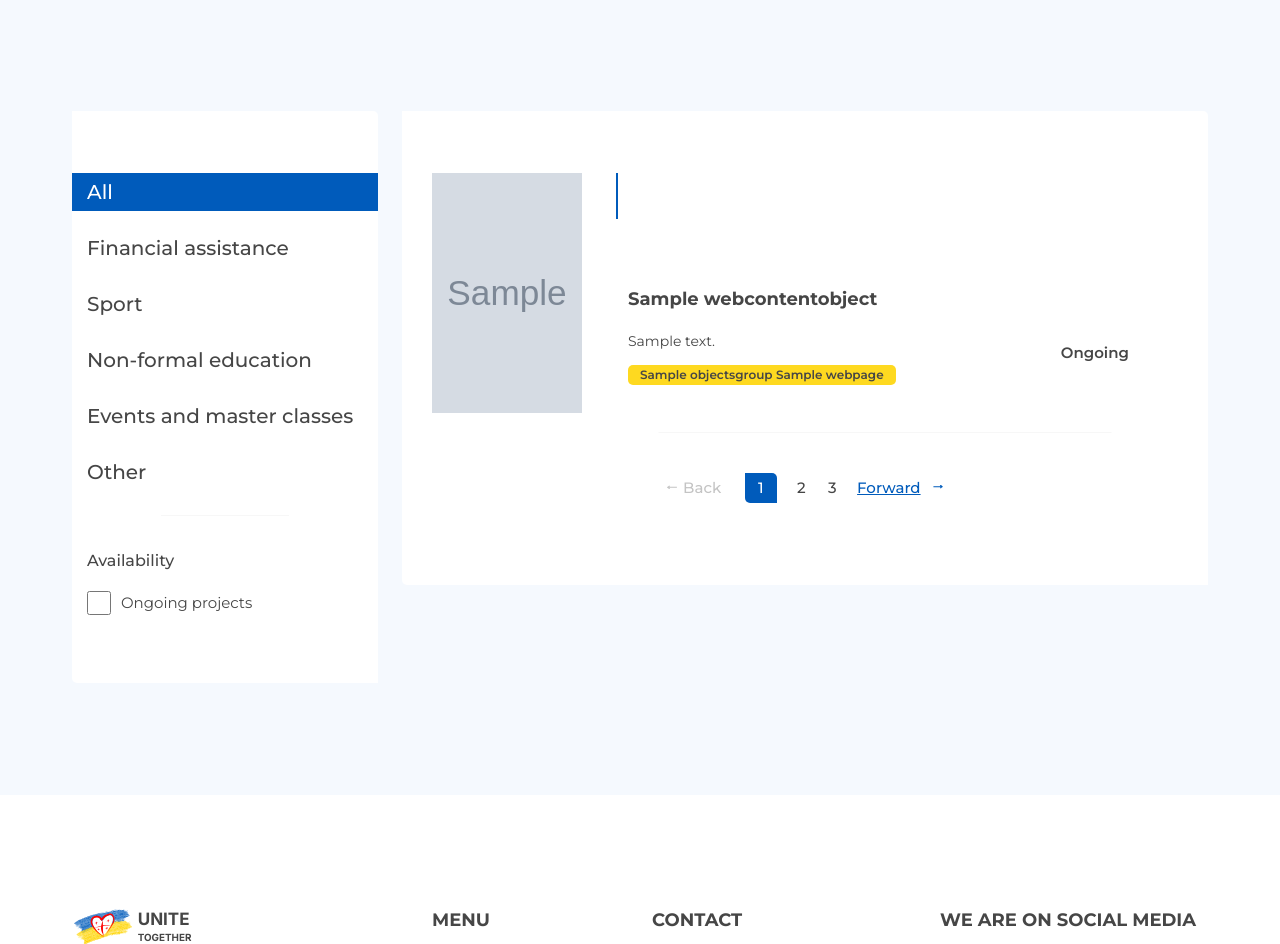
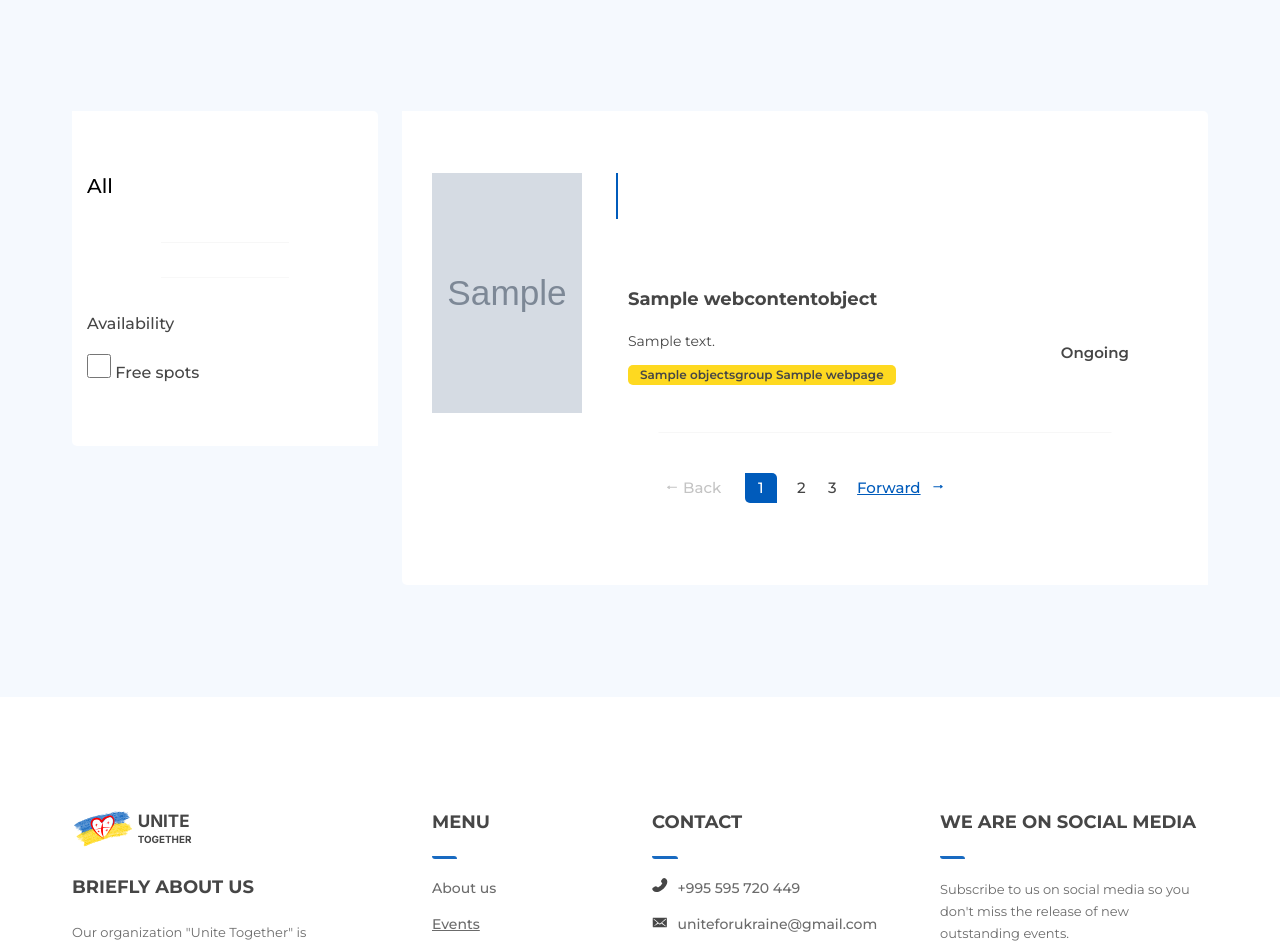
Before and after one commit to IvanBondarenkoIT/unite_together_django_website, a Django app: page /projects/ in a window 1280 px wide. Shown: the part 520-1464 px from the top of the page. Run offline with Django 5.2, Linux system fonts and the light colour scheme; tables that the repository leaves empty hold one stand-in row (values such as "Sample post"); grey boxes marked "Sample" are stand-in pictures; parts of the project's set-up code (start-up, migrations or seed data) failed here and were passed over; some libraries are stand-ins or nearby versions.

Commit message:
added: context_processors page filter functional

```diff
--- a/templates/projects/projects.html
+++ b/templates/projects/projects.html
@@ -5,7 +5,7 @@
 {% block content %}
 
     <section class="page-header6">
-        <img class="bg-icon6" loading="lazy" alt="" src="{% static 'img/bg@2x.png' %}" />
+        <img class="bg-icon6" loading="lazy" alt="" src="{% static 'img/bg@2x.png' %}"/>
 
         <div class="sec-title6">
             <div class="sublitle6">Subtitle</div>
@@ -22,47 +22,61 @@
     </section>
     <section class="rectangle-group">
         <div class="rectangle-div"></div>
-        <div class="aside-box7">
-          <div class="rectangle-bg7"></div>
-          <div class="value-comparator2">
-            <div class="item-active6">
-              <div class="item-active-child1"></div>
-              <div class="all2">All</div>
-            </div>
-          </div>
-          <div class="data-aggregator4">
-            <div class="financial-assistance">Financial assistance</div>
-          </div>
-          <div class="data-aggregator5">
-            <div class="sport2">Sport</div>
-          </div>
-          <div class="data-aggregator6">
-            <div class="non-formal-education2">Non-formal education</div>
-          </div>
-          <div class="data-aggregator7">
-            <div class="events-and-master2">Events and master classes</div>
-          </div>
-          <div class="data-aggregator8">
-            <div class="other">Other</div>
-          </div>
-          <div class="color-palette">
+        <div class="aside-box">
+            <div class="iterative-processor">
+
+                <div class="database-connection">
+                    <div class="error-handler">
+                        <a class="sport1{% if request.path == '/events/' %}-active{% endif %}"
+                           href="{% url 'events' %}">All</a>
+                        {#                  <a class="sport1" href="{% url 'events' %}">All</a>#}
+                        {% for category in links %}
+                            <a class="sport1{% if category.slug in request.path %}-active{% endif %}"
+                               href="{{ category.get_url }}">{{ category.name }}</a>
+                            {#                      <a class="sport1" href="{{ category.get_url }}">{{ category.name }}</a>#}
+
+                        {% endfor %}
+                        <div class="variable-holder">
+
+                            <div class="function-caller">
                                 <img
-              class="dec-line-1-icon2"
+                                        class="dec-line-1-icon"
                                         loading="lazy"
                                         alt=""
                                         src="{% static 'img/decline1.svg' %}"
                                 />
                             </div>
-          <div class="position-coordinator">
-            <div class="availability3">Availability</div>
+
+                            <div class="function-caller1">
+                                <img
+                                        class="dec-line-2-icon"
+                                        loading="lazy"
+                                        alt=""
+                                        src="{% static 'img/decline2.svg' %}"
+                                />
                             </div>
-          <div class="symbol-library-wrapper">
-            <div class="symbol-library">
-              <input class="icon-check2" type="checkbox" />
+                        </div>
+                    </div>
+                </div>
+            </div>
+            <div class="audio-processor">
+                <div class="availability">
+                    <div class="availability1">Availability</div>
+                    {#                <div class="check-button1">#}
+                    {#                  <input class="icon-check1" type="checkbox" id="activeCheckbox">#}
+                    {#                  <div class="event-dispatcher">#}
+                    {#                    <div class="vacant-seats1">Free spots</div>#}
+                    {#                  </div>#}
 
-              <div class="spacing-calculator">
-                <div class="ongoing-projects">Ongoing projects</div>
-              </div>
+                    <form id="filterForm" action="{% url 'events' %}" method="POST">
+                        {% csrf_token %}
+                        <input id="activeCheckbox" class="icon-check1" type="checkbox" name="free-spots-checkbox"
+                               {% if free_spots == True %}checked="{true}{% endif %}">
+
+                        <label for="activeCheckbox">Free spots</label>
+                    </form>
+
+                    {#                </div>#}
                 </div>
             </div>
         </div>
@@ -108,7 +122,8 @@
                                 />
                             </div>
                             <div class="tag-one-container">
-                      <div class="tag-one6">{% if object.is_active %}Ongoing{% else %}Complited{% endif %}</div>
+                                <div class="tag-one6">{% if object.is_active %}Ongoing{% else %}
+                                    Complited{% endif %}</div>
                             </div>
                         </div>
                         <div class="opacity-controller-inner">
@@ -188,7 +203,7 @@
     <div class="decoration22"></div>
     <div class="button-delails5">
         <div class="details5">details</div>
-        <img class="vector-icon16" alt="" src="{% static 'img/vector-11.svg' %}" />
+        <img class="vector-icon16" alt="" src="{% static 'img/vector-11.svg' %}"/>
     </div>
     </div>
 
--- a/web_pages/context_processors.py
+++ b/web_pages/context_processors.py
@@ -9,6 +9,10 @@ def menu_links(request):
             "Partners and collaboration": "partners",
             "Contacts": "contacts",
         }
+    elif '/events/' in request.path:
+        links = ObjectsGroup.objects.all().filter(page__name="events")
+    elif '/projects/' in request.path:
+        links = ObjectsGroup.objects.all().filter(page__name="projects")
     else:
         links = ObjectsGroup.objects.all()
 
```
Also changed, not shown: templates/events/events_index.html (+8 -19 lines). Lines whose indentation alone changed are shown as unchanged.
